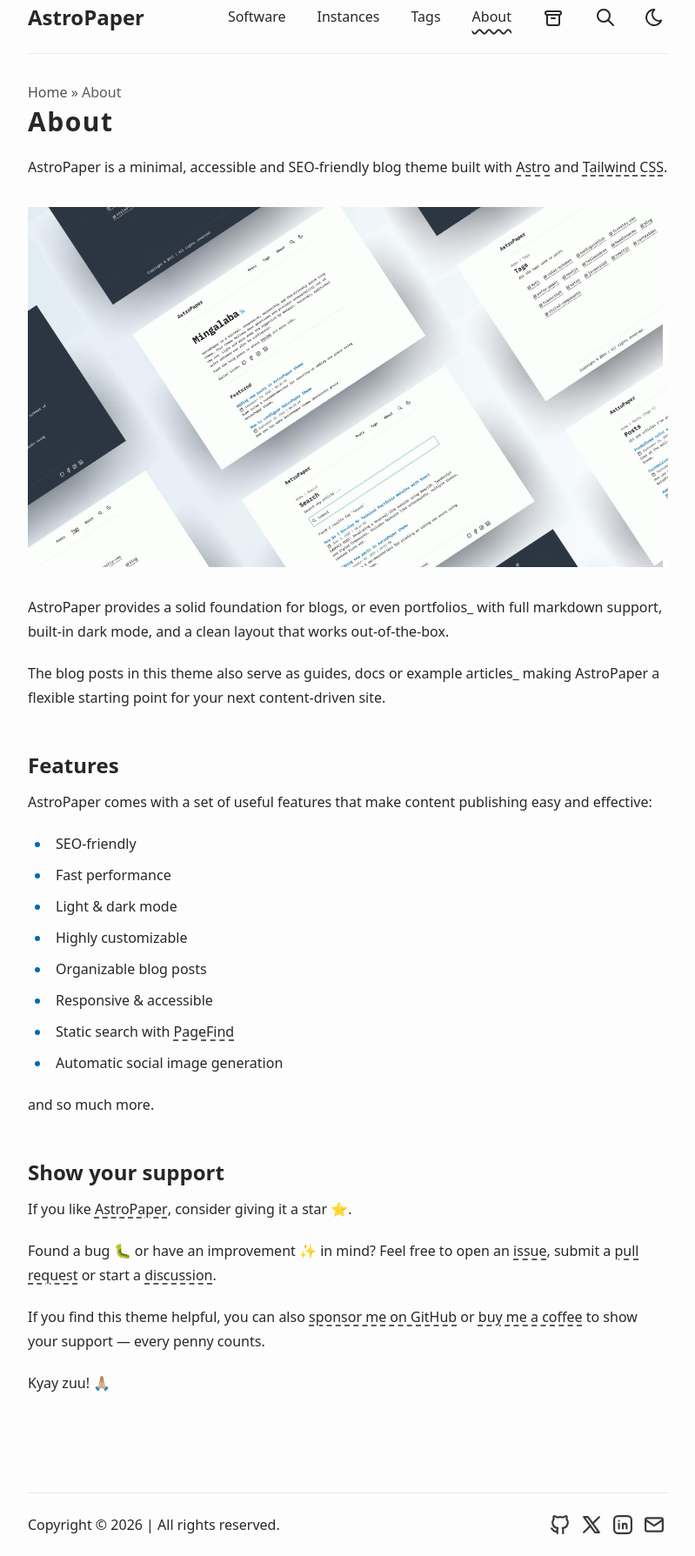
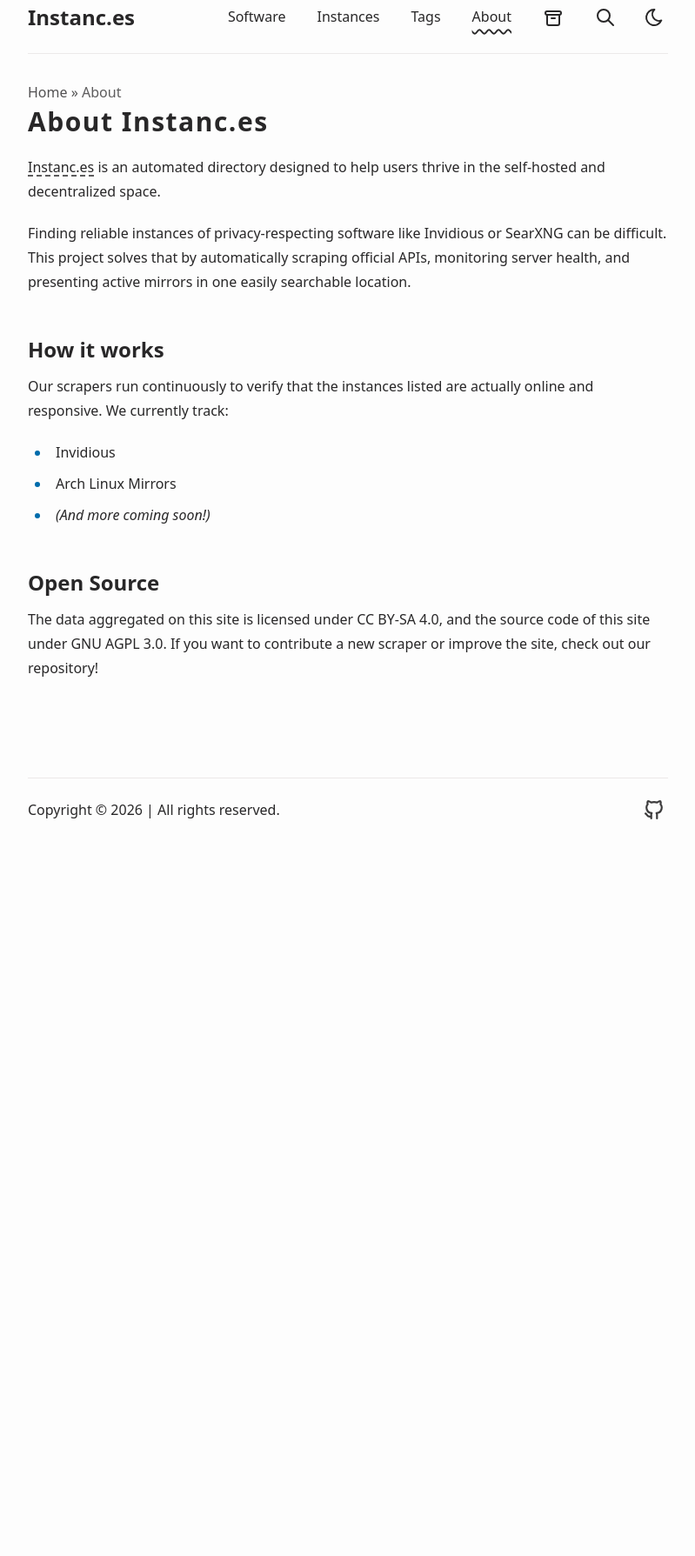
Before and after one commit to airone01/x, an Astro site in the folder webapps/instanc.es/: page /about in a window 1280 px wide. Shown: the part 21-1810 px from the top of the page at 87% size, without its empty margins (240-1039 px from the left). After the commit the page ends 988 px from the top, so only its background shows below. Built offline with nearby package versions, Linux system fonts and the light colour scheme; Astro itself is replaced by a stand-in of ours.

Commit message:
feat(webapps/instanc.es): branding (#12)

```diff
--- a/webapps/instanc.es/src/config.ts
+++ b/webapps/instanc.es/src/config.ts
@@ -1,10 +1,10 @@
 export const SITE = {
-  website: "https://astro-paper.pages.dev/", // replace this with your deployed domain
-  author: "Sat Naing",
-  profile: "https://satnaing.dev/",
-  desc: "A minimal, responsive and SEO-friendly Astro blog theme.",
-  title: "AstroPaper",
-  ogImage: "astropaper-og.jpg",
+  website: "https://instanc.es/", // replace this with your deployed domain
+  author: "airone01",
+  profile: "https://air1.one/",
+  desc: "A curated directory of decentralized mirrors and self-hosted instances.",
+  title: "Instanc.es",
+  ogImage: "instanc-es-og.jpg",
   lightAndDarkMode: true,
   postPerIndex: 4,
   postPerPage: 4,
--- a/webapps/instanc.es/src/constants.ts
+++ b/webapps/instanc.es/src/constants.ts
@@ -19,28 +19,28 @@
 export const SOCIALS: Social[] = [
   {
     name: "GitHub",
-    href: "https://github.com/satnaing/astro-paper",
+    href: "https://github.com/airone01/instanc.es",
     linkTitle: `${SITE.title} on GitHub`,
     icon: IconGitHub,
   },
-  {
-    name: "X",
-    href: "https://x.com/username",
-    linkTitle: `${SITE.title} on X`,
-    icon: IconBrandX,
-  },
-  {
-    name: "LinkedIn",
-    href: "https://www.linkedin.com/in/username/",
-    linkTitle: `${SITE.title} on LinkedIn`,
-    icon: IconLinkedin,
-  },
-  {
-    name: "Mail",
-    href: "mailto:yourmail@gmail.com",
-    linkTitle: `Send an email to ${SITE.title}`,
-    icon: IconMail,
-  },
+  // {
+  //   name: "X",
+  //   href: "https://x.com/username",
+  //   linkTitle: `${SITE.title} on X`,
+  //   icon: IconBrandX,
+  // },
+  // {
+  //   name: "LinkedIn",
+  //   href: "https://www.linkedin.com/in/username/",
+  //   linkTitle: `${SITE.title} on LinkedIn`,
+  //   icon: IconLinkedin,
+  // },
+  // {
+  //   name: "Mail",
+  //   href: "mailto:yourmail@gmail.com",
+  //   linkTitle: `Send an email to ${SITE.title}`,
+  //   icon: IconMail,
+  // },
 ] as const;
 
 export const SHARE_LINKS: Social[] = [
--- a/webapps/instanc.es/src/pages/about.md
+++ b/webapps/instanc.es/src/pages/about.md
@@ -1,37 +1,27 @@
 ---
 layout: ../layouts/AboutLayout.astro
-title: "About"
+title: "About Instanc.es"
 ---
 
-AstroPaper is a minimal, accessible and SEO-friendly blog theme built with [Astro](https://astro.build/) and [Tailwind CSS](https://tailwindcss.com/).
+**Instanc.es** is an automated directory designed to help users thrive in the
+self-hosted and decentralized space.
 
-![Astro Paper](public/astropaper-og.jpg)
+Finding reliable instances of privacy-respecting software like Invidious or
+SearXNG can be difficult. This project solves that by automatically scraping
+official APIs, monitoring server health, and presenting active mirrors in one
+easily searchable location.
 
-AstroPaper provides a solid foundation for blogs, or even portfolios\_ with full markdown support, built-in dark mode, and a clean layout that works out-of-the-box.
+## How it works
 
-The blog posts in this theme also serve as guides, docs or example articles\_ making AstroPaper a flexible starting point for your next content-driven site.
+Our scrapers run continuously to verify that the instances listed are actually
+online and responsive. We currently track:
 
-## Features
+- Invidious
+- Arch Linux Mirrors
+- _(And more coming soon!)_
 
-AstroPaper comes with a set of useful features that make content publishing easy and effective:
+## Open Source
 
-- SEO-friendly
-- Fast performance
-- Light & dark mode
-- Highly customizable
-- Organizable blog posts
-- Responsive & accessible
-- Static search with [PageFind](https://pagefind.app/)
-- Automatic social image generation
-
-and so much more.
-
-## Show your support
-
-If you like [AstroPaper](https://github.com/satnaing/astro-paper), consider giving it a star ⭐️.
-
-Found a bug 🐛 or have an improvement ✨ in mind? Feel free to open an [issue](https://github.com/satnaing/astro-paper/issues), submit a [pull request](https://github.com/satnaing/astro-paper/pulls) or start a [discussion](https://github.com/satnaing/astro-paper/discussions).
-
-If you find this theme helpful, you can also [sponsor me on GitHub](https://github.com/sponsors/satnaing) or [buy me a coffee](https://buymeacoffee.com/satnaing) to show your support — every penny counts.
-
-Kyay zuu! 🙏🏼
+The data aggregated on this site is licensed under CC BY-SA 4.0, and the source
+code of this site under GNU AGPL 3.0. If you want to contribute a new scraper or
+improve the site, check out our repository!
--- a/webapps/instanc.es/src/pages/index.astro
+++ b/webapps/instanc.es/src/pages/index.astro
@@ -24,7 +24,7 @@
   <main id="main-content" data-layout="index" class="app-layout">
     <section id="hero" class:list={["pt-8 pb-6", "border-b border-border"]}>
       <h1 class="my-4 inline-block text-4xl font-bold sm:my-8 sm:text-5xl">
-        Mingalaba
+        Instanc.es
       </h1>
       <a
         target="_blank"
@@ -42,20 +42,11 @@
       </a>
 
       <p>
-        AstroPaper is a minimal, responsive, accessible and SEO-friendly Astro
-        blog theme. This theme follows best practices and provides accessibility
-        out of the box. Light and dark mode are supported by default. Moreover,
-        additional color schemes can also be configured.
+        Welcome to <strong>Instanc.es</strong>, your directory for discovering reliable,
+        decentralized mirrors and self-hosted services. Whether you are looking for
+        a privacy-respecting YouTube front-end or a secure package mirror, you can find it here.
       </p>
-      <p class="mt-2">
-        Read the blog posts or check
-        <LinkButton
-          class="underline decoration-dashed underline-offset-4 hover:text-accent"
-          href="https://github.com/satnaing/astro-paper#readme"
-        >
-          README
-        </LinkButton> for more info.
-      </p>
+
       {
         // only display if at least one social link is enabled
         SOCIALS.length > 0 && (
```
Also changed, not shown: webapps/instanc.es/public/astropaper-og.jpg (deleted), webapps/instanc.es/public/favicon.svg, webapps/instanc.es/public/instanc-es-og.jpg (added).
